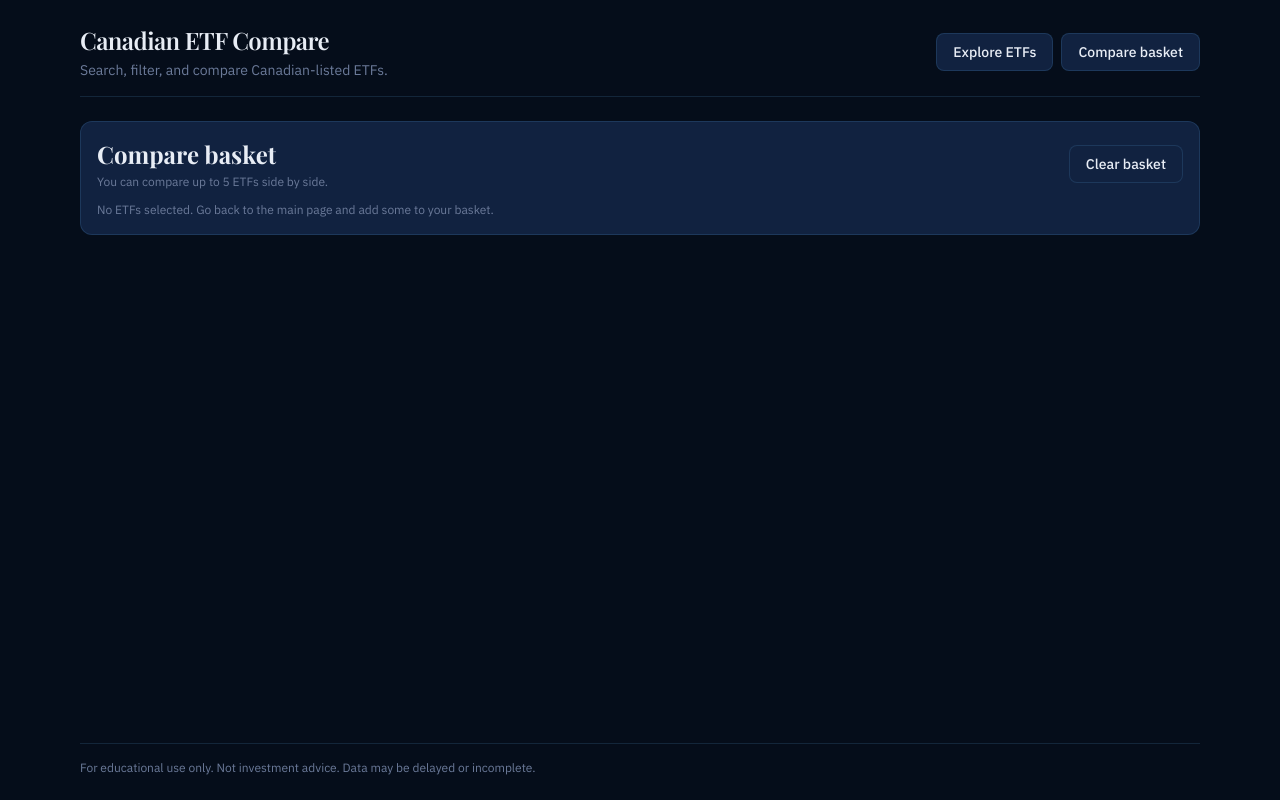
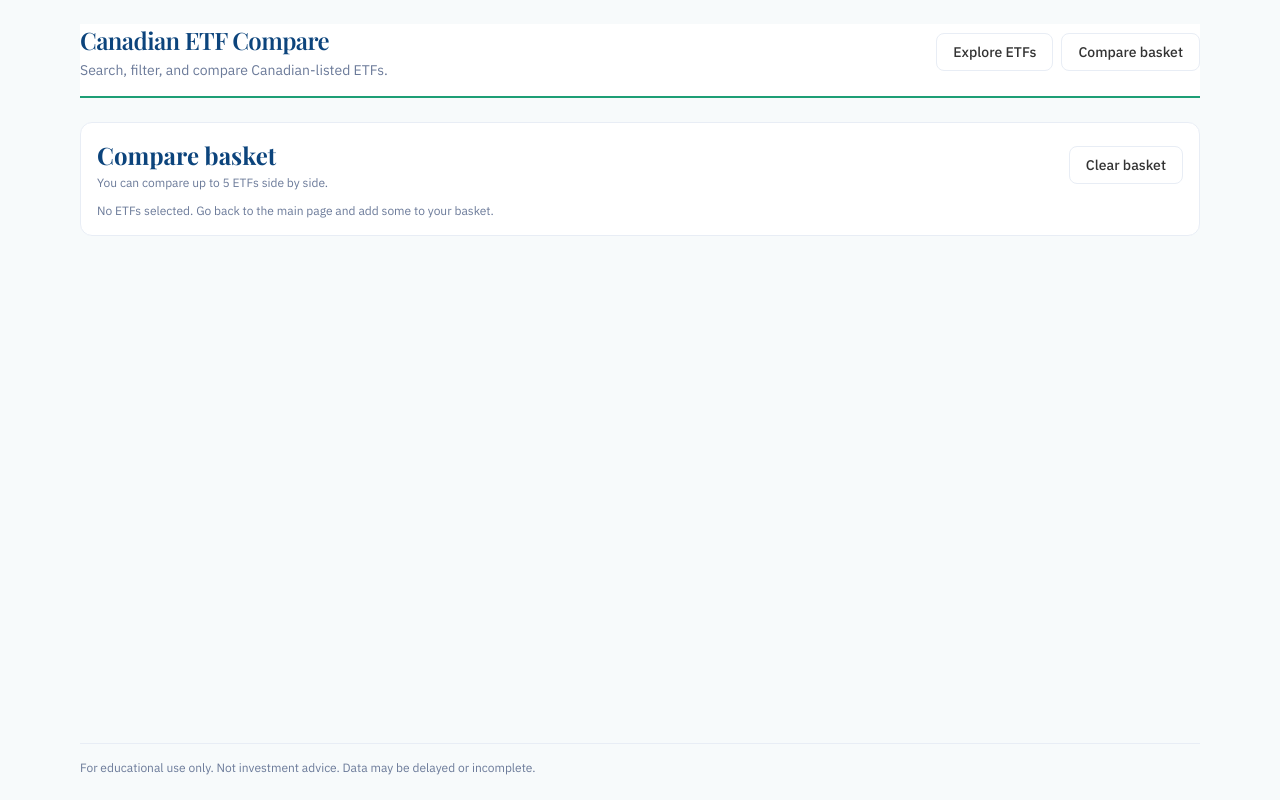
Before and after one commit to Tanmoy075/canadian-etf-compare, a Next.js app in the folder frontend/: page /compare in a window 1280 px wide. Built offline with nearby package versions, Linux system fonts and the light colour scheme; a web font is replaced by a local one.

Commit message:
apply light teal and navy theme to all pages and components

```diff
--- a/frontend/app/compare/page.tsx
+++ b/frontend/app/compare/page.tsx
@@ -16,7 +16,7 @@ import { ETFDetail, fetchCompare } from "../../lib/api";
 import { CompareItem, loadCompare, saveCompare } from "../../lib/compareStore";
 
 const PERFORMANCE_PERIODS = ["1Y", "3Y", "5Y", "Since Inception"];
-const CHART_COLORS = ["#63B3ED", "#34D399", "#F87171", "#FBBF24", "#A78BFA"];
+const CHART_COLORS = ["#0C447C", "#1D9E75", "#378ADD", "#0F6E56", "#B5D4F4"];
 
 function getBasketFromUrl(searchParams: URLSearchParams): CompareItem[] {
   const tickers = searchParams.get("tickers");
@@ -79,7 +79,7 @@ function ComparePageContent() {
       <div className="card p-4">
         <div className="flex items-center justify-between gap-3">
           <div>
-            <h2 className="font-display text-2xl font-bold text-content-primary">
+            <h2 className="font-display text-2xl font-bold text-heading">
               Compare basket
             </h2>
             <p className="mt-1 text-xs text-content-secondary">
@@ -98,12 +98,12 @@ function ComparePageContent() {
           {basket.map((item) => (
             <span
               key={item.ticker}
-              className="inline-flex items-center gap-2 rounded-full bg-secondary px-3 py-1 text-content-primary"
+              className="inline-flex items-center gap-2 rounded-full bg-badge-bg px-3 py-1 text-badge-text"
             >
               <span className="text-base font-semibold">{item.ticker}</span>
               <button
                 onClick={() => removeFromBasket(item.ticker)}
-                className="text-content-secondary hover:text-content-primary"
+                className="text-content-secondary hover:text-badge-text"
               >
                 ×
               </button>
@@ -124,7 +124,7 @@ function ComparePageContent() {
         </div>
       )}
       {error && (
-        <div className="card border-negative/40 bg-negative/10 p-4 text-sm text-negative">
+        <div className="card border-negative bg-negative/10 p-4 text-sm text-negative">
           {error}
         </div>
       )}
@@ -132,7 +132,7 @@ function ComparePageContent() {
       {data.length > 0 && (
         <>
           <div className="card p-4">
-            <h3 className="font-display mb-3 text-lg font-bold text-content-primary">
+            <h3 className="font-display mb-3 text-lg font-bold text-heading">
               Performance Comparison (1Y, 3Y, 5Y, Since Inception)
             </h3>
             <div className="h-[300px]">
@@ -143,7 +143,7 @@ function ComparePageContent() {
                   barCategoryGap="30%"
                   barGap={4}
                 >
-                  <CartesianGrid strokeDasharray="3 3" stroke="rgba(99,179,237,0.1)" />
+                  <CartesianGrid strokeDasharray="3 3" stroke="#E8EDF5" />
                   <XAxis
                     dataKey="period"
                     tick={{ fill: "#6B7A99", fontSize: 13 }}
@@ -154,15 +154,15 @@ function ComparePageContent() {
                   />
                   <Tooltip
                     contentStyle={{
-                      backgroundColor: "#050d1a",
-                      border: "1px solid rgba(99,179,237,0.15)",
+                      backgroundColor: "#FFFFFF",
+                      border: "1px solid #E8EDF5",
                       fontSize: 12
                     }}
                     formatter={(value: unknown, name: string) =>
                       typeof value === "number" ? `${name}: ${value.toFixed(2)}%` : null
                     }
                   />
-                  <Legend wrapperStyle={{ fontSize: 13 }} formatter={(value) => <span style={{ color: "#E8EDF5" }}>{value}</span>} />
+                  <Legend wrapperStyle={{ fontSize: 13 }} formatter={(value) => <span style={{ color: "#333333" }}>{value}</span>} />
                   {data.map((etf, i) => (
                     <Bar
                       key={etf.ticker}
@@ -180,7 +180,7 @@ function ComparePageContent() {
 
           <div className="card overflow-x-auto p-4">
             <table className="min-w-full text-left">
-            <thead className="border-b border-accent-light/15 text-sm uppercase text-[#A8B8D0]">
+            <thead className="border-b border-border text-sm uppercase text-content-secondary">
               <tr>
                 <th className="py-2 pr-4">Metric</th>
                 {data.map((etf) => (
@@ -188,11 +188,11 @@ function ComparePageContent() {
                     <div className="flex flex-col">
                       <a
                         href={`/etf/${etf.ticker}`}
-                        className="font-display text-base font-semibold text-content-primary hover:text-accent-light"
+                        className="font-display text-base font-semibold text-heading hover:text-accent"
                       >
                         {etf.ticker}
                       </a>
-                        <span className="font-display font-bold text-sm text-[#A8B8D0]">
+                        <span className="font-display font-bold text-sm text-content-primary">
                         {etf.name}
                       </span>
                     </div>
@@ -283,10 +283,10 @@ function renderRow(
   selector: (e: ETFDetail) => string
 ) {
   return (
-    <tr className="border-b border-accent-light/15 last:border-0">
-      <td className="py-2 pr-4 text-sm text-[#A8B8D0]">{label}</td>
+    <tr className="border-b border-border last:border-0">
+      <td className="py-2 pr-4 text-sm text-content-secondary">{label}</td>
       {etfs.map((etf) => (
-        <td key={etf.ticker + label} className="py-2 px-4 text-sm text-[#E8EDF5]">
+        <td key={etf.ticker + label} className="py-2 px-4 text-sm text-content-primary">
           {selector(etf)}
         </td>
       ))}
--- a/frontend/app/etf/[ticker]/page.tsx
+++ b/frontend/app/etf/[ticker]/page.tsx
@@ -48,7 +48,7 @@ export default function EtfDetailPage() {
 
   if (error) {
     return (
-        <div className="card border-negative/40 bg-negative/10 p-4 text-sm text-negative">
+        <div className="card border-negative bg-negative/10 p-4 text-sm text-negative">
         {error}
       </div>
     );
--- a/frontend/app/globals.css
+++ b/frontend/app/globals.css
@@ -8,12 +8,12 @@ body {
 
 .card {
   @apply rounded-xl backdrop-blur-sm bg-card;
-  border: 1px solid rgba(99, 179, 237, 0.15);
+  border: 1px solid #E8EDF5;
 }
 
 .input {
-  @apply w-full rounded-lg bg-secondary/80 px-3 py-2 text-sm text-content-primary placeholder-content-secondary focus:outline-none focus:ring-2 focus:ring-accent/40;
-  border: 1px solid rgba(99, 179, 237, 0.15);
+  @apply w-full rounded-lg bg-card px-3 py-2 text-sm text-content-primary placeholder-content-secondary focus:outline-none focus:ring-2 focus:ring-accent/40;
+  border: 1px solid #E8EDF5;
 }
 
 .input:focus {
@@ -21,9 +21,9 @@ body {
 }
 
 .btn-primary {
-  @apply inline-flex items-center justify-center rounded-lg bg-accent px-4 py-2 text-sm font-medium text-white shadow-sm transition hover:bg-accent/90 disabled:cursor-not-allowed disabled:opacity-60;
+  @apply inline-flex items-center justify-center rounded-lg bg-accent px-4 py-2 text-sm font-medium text-white shadow-sm transition hover:bg-accent-hover disabled:cursor-not-allowed disabled:opacity-60;
 }
 
 .btn-secondary {
-  @apply inline-flex items-center justify-center rounded-lg border border-accent-light/15 bg-card px-4 py-2 text-sm font-medium text-content-primary transition hover:border-accent-light;
+  @apply inline-flex items-center justify-center rounded-lg border border-border bg-card px-4 py-2 text-sm font-medium text-content-primary transition hover:border-accent hover:text-accent;
 }
--- a/frontend/app/layout.tsx
+++ b/frontend/app/layout.tsx
@@ -24,9 +24,9 @@ export default function RootLayout({ children }: { children: ReactNode }) {
     <html lang="en" className={`${playfair.variable} ${ibmPlexSans.variable}`}>
       <body className="font-sans min-h-screen bg-primary text-content-primary">
         <div className="mx-auto flex min-h-screen max-w-6xl flex-col px-4 py-6">
-          <header className="mb-6 flex items-center justify-between gap-4 border-b border-accent-light/15 pb-4">
+          <header className="mb-6 flex items-center justify-between gap-4 border-b-2 border-accent bg-card pb-4">
             <div>
-              <h1 className="font-display text-2xl font-semibold tracking-tight text-content-primary">
+              <h1 className="font-display text-2xl font-semibold tracking-tight text-heading">
                 Canadian ETF Compare
               </h1>
               <p className="mt-1 text-sm text-content-secondary">
@@ -41,7 +41,7 @@ export default function RootLayout({ children }: { children: ReactNode }) {
             </nav>
           </header>
           <main className="flex-1 pb-10">{children}</main>
-          <footer className="mt-auto border-t border-accent-light/15 pt-4 text-xs text-content-secondary">
+          <footer className="mt-auto border-t border-border pt-4 text-xs text-content-secondary">
             <p>
               For educational use only. Not investment advice. Data may be delayed or incomplete.
             </p>
--- a/frontend/app/page.tsx
+++ b/frontend/app/page.tsx
@@ -52,7 +52,7 @@ export default function HomePage() {
         </div>
       )}
       {error && (
-        <div className="card border-negative/40 bg-negative/10 p-4 text-sm text-negative">
+        <div className="card border-negative bg-negative/10 p-4 text-sm text-negative">
           {error}
         </div>
       )}
--- a/frontend/components/EtfFilters.tsx
+++ b/frontend/components/EtfFilters.tsx
@@ -82,7 +82,7 @@ export function EtfFilters({
           />
         </div>
         <div className="flex flex-col gap-1">
-          <label className="text-xs text-slate-400">MER range (%)</label>
+          <label className="text-xs text-content-secondary">MER range (%)</label>
           <div className="flex gap-2">
             <input
               className="input"
--- a/frontend/tailwind.config.js
+++ b/frontend/tailwind.config.js
@@ -7,20 +7,24 @@ module.exports = {
   theme: {
     extend: {
       colors: {
-        primary: "#050d1a",
-        secondary: "#0a1628",
-        card: "#112240",
+        primary: "#F7FAFB",
+        card: "#FFFFFF",
         accent: {
-          DEFAULT: "#1a56db",
-          light: "#63B3ED",
+          DEFAULT: "#1D9E75",
+          hover: "#0F6E56",
         },
+        heading: "#0C447C",
         content: {
-          primary: "#E8EDF5",
+          primary: "#333333",
           secondary: "#6B7A99",
-          label: "#A8B8D0",
         },
-        positive: "#34D399",
-        negative: "#F87171",
+        badge: {
+          bg: "#E1F5EE",
+          text: "#0F6E56",
+        },
+        positive: "#1D9E75",
+        negative: "#E24B4A",
+        border: "#E8EDF5",
       },
       fontFamily: {
         display: ["var(--font-playfair)", "serif"],
```
Also changed, not shown: frontend/components/EtfDetailView.tsx (+12 -12 lines), frontend/components/EtfTable.tsx (+13 -13 lines).
